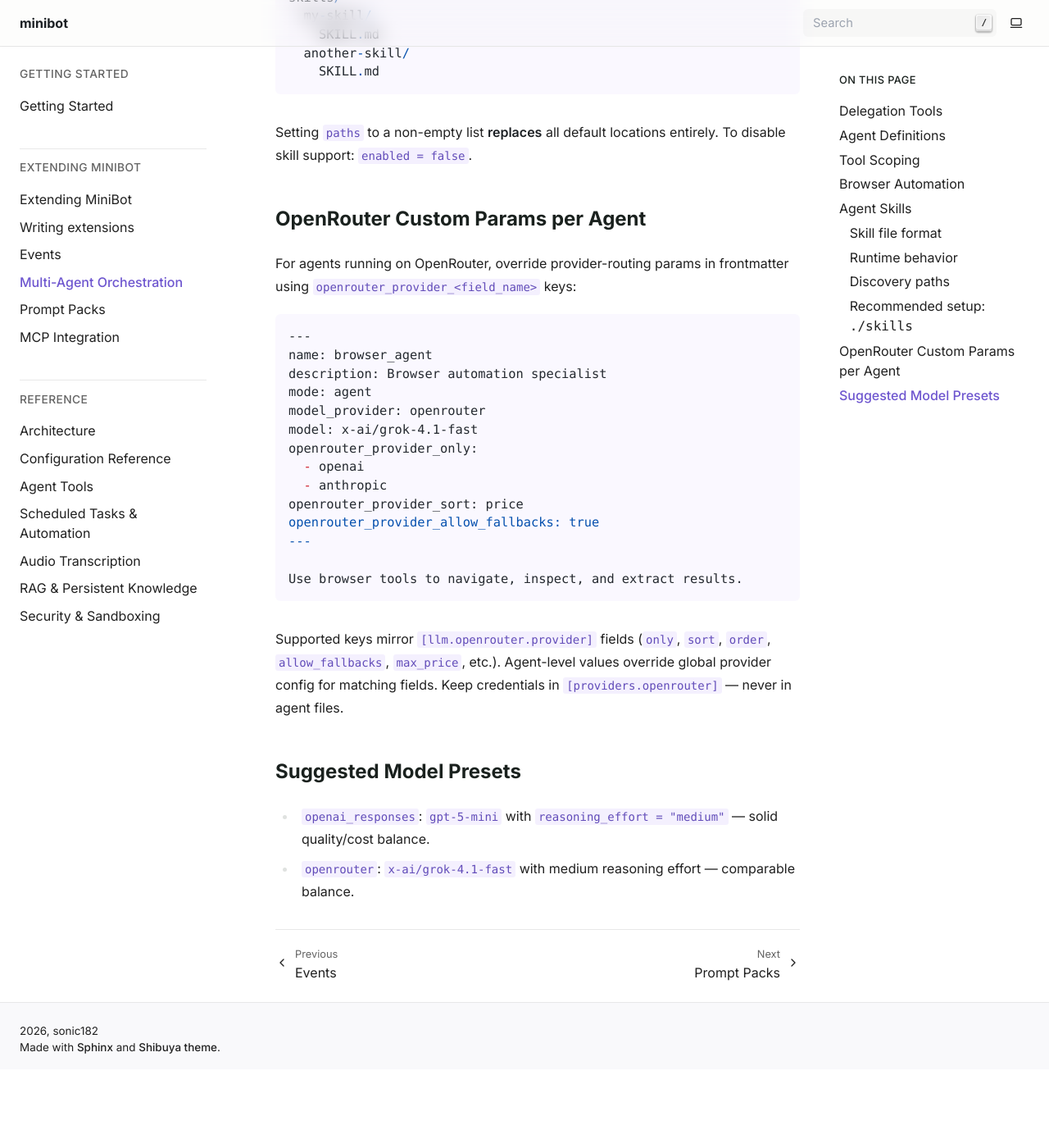
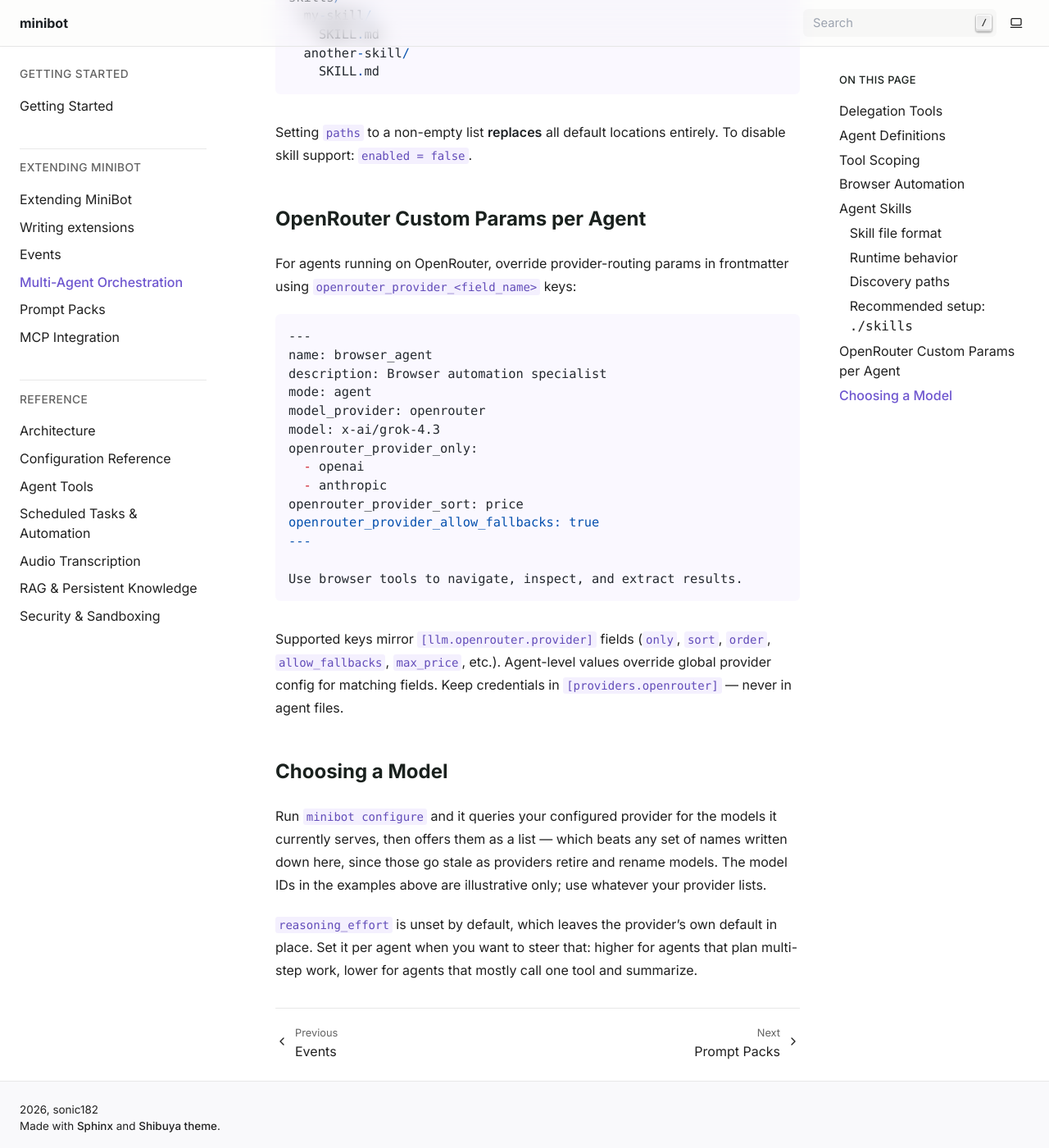
Before and after one commit to sonic182/minibot, a Sphinx documentation site: the page built from docs/agents.rst, in a window 1280 px wide and 1400 px high, scrolled down 4620 px. Shown: the whole window at 82% size. Built offline with Sphinx 7.4.7, drawn with Linux system fonts in a browser that asks for light colours; before the commit the page ends 5924 px from its top, so only the background shows below that; some of the changed text lies outside the part shown.

Commit message:
docs: refresh model ids and stop recommending specific models
`x-ai/grok-4.1-fast` is gone from OpenRouter's catalog and `gpt-5-mini` is no
longer served by the Responses targets these examples assume, so the
"Suggested Model Presets" section pointed readers at models they cannot use.

Drop the section rather than replace it with names that will rot the same way.
`minibot configure` already queries the configured provider for the models it
currently serves and offers them as a list, which is the answer that stays
correct; the remaining ids in the examples are labelled illustrative.

Model ids verified against the providers' own /v1/models: `x-ai/grok-4.3` is in
OpenRouter's catalog, `gpt-5.6-luna` in the Responses one.

The e2e config template rewrite matched `model = "gpt-5-mini"` by literal
string, which would have silently stopped replacing once the template changed.

```diff
--- a/config.example.toml
+++ b/config.example.toml
@@ -36,7 +36,7 @@ allowed_document_mime_types = []
 # LLM provider and generation settings.
 [llm]
 provider = "openai_responses"
-model = "gpt-5-mini"
+model = "gpt-5.6-luna"
 # reasoning_effort = "medium"
 # Structured-output mode for the main/orchestrator agent:
 # Enable HTTP/2 for provider HTTP clients when supported (recommended for OpenAI Responses).
--- a/config.yolo.toml
+++ b/config.yolo.toml
@@ -20,7 +20,7 @@ allowed_document_mime_types = []
 
 [llm]
 provider = "openai_responses"
-model = "gpt-5-mini"
+model = "gpt-5.6-luna"
 # reasoning_effort = "medium"
 http2 = true
 max_tool_iterations = 60
--- a/docs/agents.rst
+++ b/docs/agents.rst
@@ -35,7 +35,7 @@ Minimal example:
    description: Handles workspace file operations
    mode: agent
    model_provider: openai_responses
-   model: gpt-5-mini
+   model: gpt-5.6-luna
    temperature: 0.1
    tools_allow:
      - filesystem
@@ -97,7 +97,7 @@ Assigning an MCP server to an agent:
    description: Dice-rolling specialist
    mode: agent
    model_provider: openai_responses
-   model: gpt-5-mini
+   model: gpt-5.6-luna
    mcp_servers:
      - dice_cli
    ---
@@ -197,7 +197,7 @@ For agents running on OpenRouter, override provider-routing params in frontmatte
    description: Browser automation specialist
    mode: agent
    model_provider: openrouter
-   model: x-ai/grok-4.1-fast
+   model: x-ai/grok-4.3
    openrouter_provider_only:
      - openai
      - anthropic
@@ -211,8 +211,14 @@ Supported keys mirror ``[llm.openrouter.provider]`` fields (``only``, ``sort``,
 ``allow_fallbacks``, ``max_price``, etc.). Agent-level values override global provider config
 for matching fields. Keep credentials in ``[providers.openrouter]`` — never in agent files.
 
-Suggested Model Presets
------------------------
+Choosing a Model
+----------------
 
-- ``openai_responses``: ``gpt-5-mini`` with ``reasoning_effort = "medium"`` — solid quality/cost balance.
-- ``openrouter``: ``x-ai/grok-4.1-fast`` with medium reasoning effort — comparable balance.
+Run ``minibot configure`` and it queries your configured provider for the models it currently
+serves, then offers them as a list — which beats any set of names written down here, since those go
+stale as providers retire and rename models. The model IDs in the examples above are illustrative
+only; use whatever your provider lists.
+
+``reasoning_effort`` is unset by default, which leaves the provider's own default in place. Set it
+per agent when you want to steer that: higher for agents that plan multi-step work, lower for agents
+that mostly call one tool and summarize.
```
Also changed, not shown: 1 other file.
